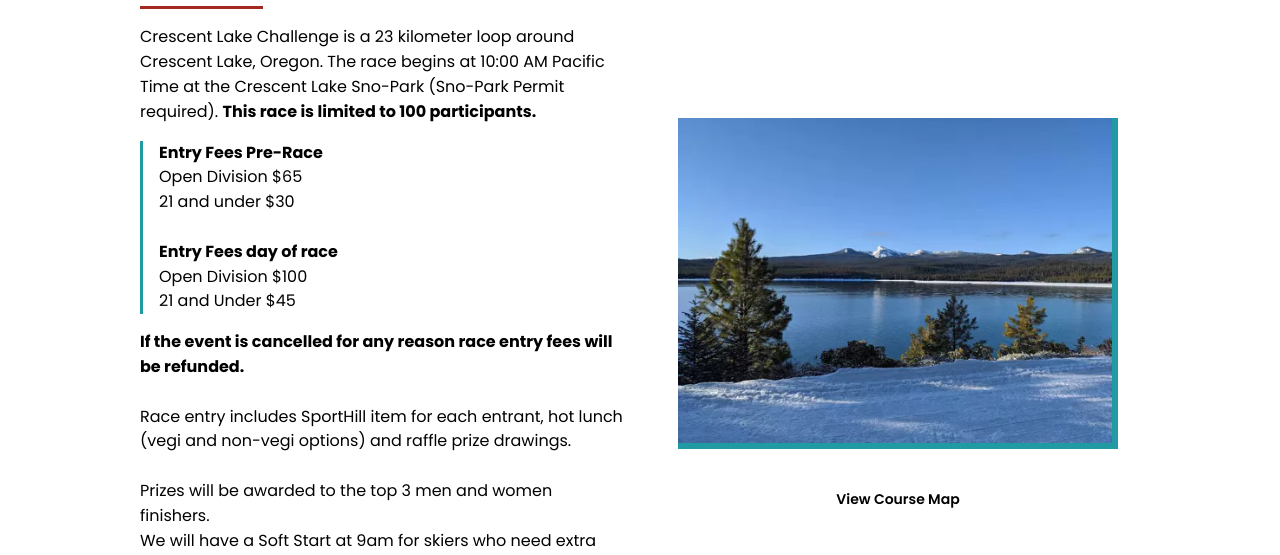
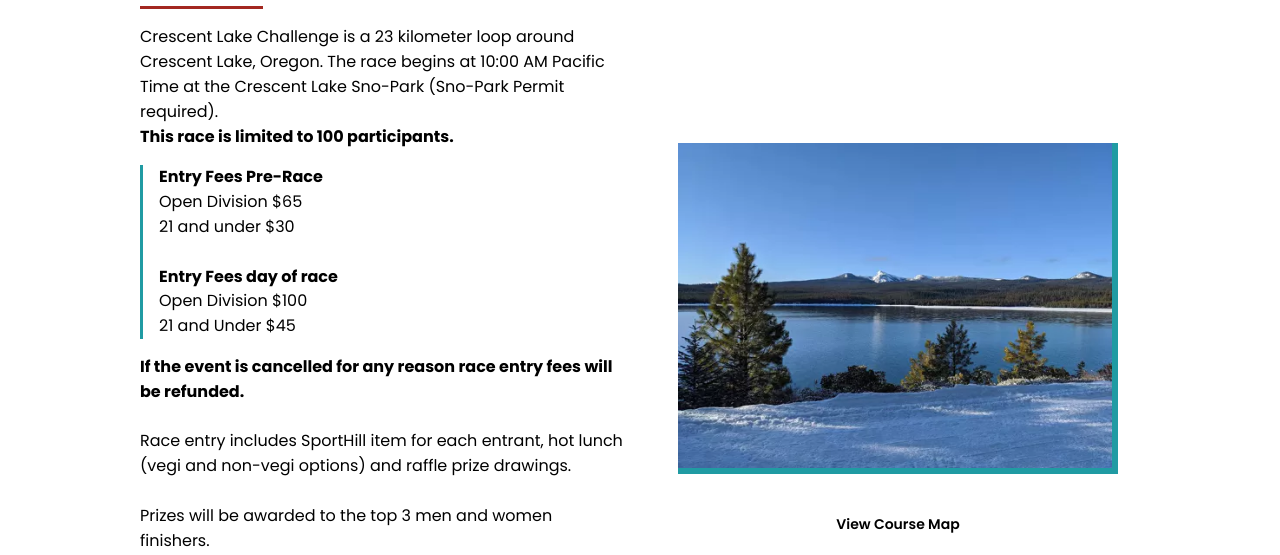
Before and after one commit to 541joehill/crescent-lake-challenge, a website built with Parcel: page index.html in a window 1280 px wide. Shown: the part 740-1295 px from the top of the page. Built offline with nearby package versions, Linux system fonts and the light colour scheme.

Commit message:
Update index.html

```diff
--- a/index.html
+++ b/index.html
@@ -217,7 +217,7 @@
                 Crescent Lake Challenge is a 23 kilometer loop around Crescent
                 Lake, Oregon. The race begins at 10:00 AM Pacific Time at the
                 Crescent Lake Sno-Park (Sno-Park Permit required).
-
+<br>
               <strong>This race is limited to 100 participants. </strong>
               </span>
               <span class="landing-page-text18">
@@ -255,7 +255,7 @@
                   Prizes will be awarded to the top 3 men and women finishers.
                 </span>
                                 <br />
-                <span>
+                <span><br>
  We will have a Soft Start at 9am for skiers who need extra time. However, Soft Start skiers will not be eligible for overall awards and age group awards. Please let us know at bib pick-up and check in if you are doing the Soft Start.
                 </span>
               </span>
```
